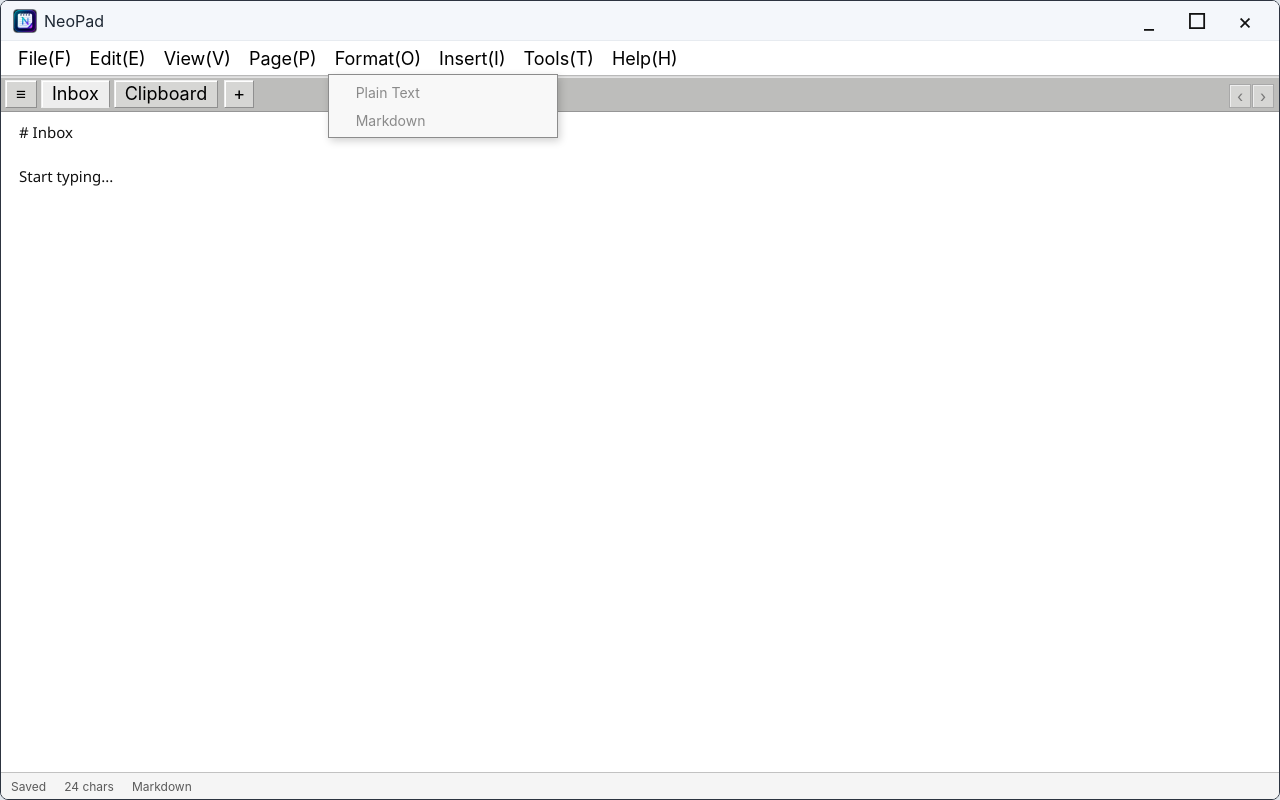
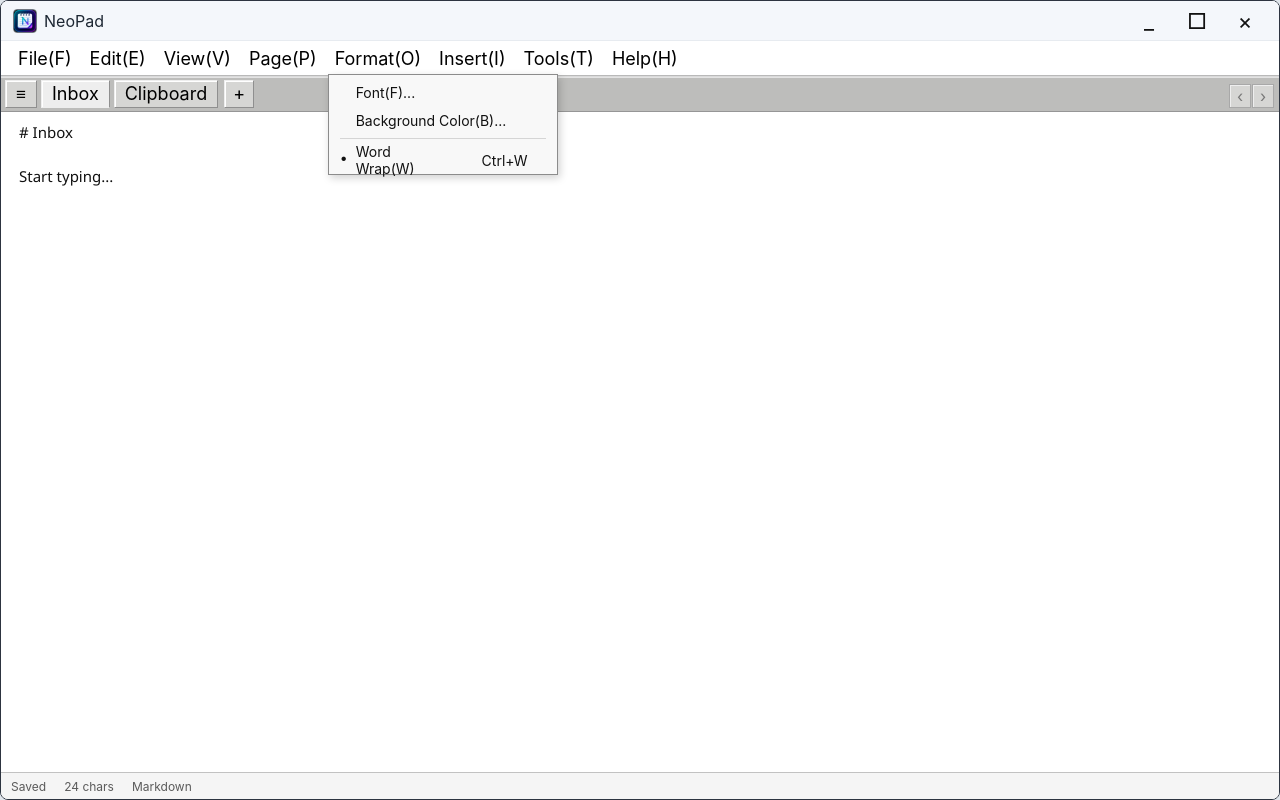
Before and after one commit to trevanzhang/neopad, a Vue app in the folder app/: page / in a window 1280 px wide. Both pictures are taken after a click on the button "Format(O)". Built offline with nearby package versions, Linux system fonts and the light colour scheme.

Commit message:
Add FlashPad-style format menu

```diff
--- a/app/src/App.vue
+++ b/app/src/App.vue
@@ -67,7 +67,11 @@
 const theme = ref<'system' | 'light' | 'dark'>('system')
 const language = ref<AppLanguage>(initialLanguage())
 const tabBarOrientation = ref<TabBarOrientation>(initialTabBarOrientation())
+const wordWrap = ref(initialBooleanSetting('neopad.wordWrap', true))
+const editorFontFamily = ref(initialStringSetting('neopad.editorFontFamily', '"Segoe UI", Arial, sans-serif'))
+const editorBackgroundColor = ref(initialStringSetting('neopad.editorBackgroundColor', '#ffffff'))
 const fileInput = ref<HTMLInputElement | null>(null)
+const backgroundColorInput = ref<HTMLInputElement | null>(null)
 const editorPane = ref<InstanceType<typeof EditorPane> | null>(null)
 const workspacePath = ref('~/.neopad')
 const activeTab = computed(() => tabs.value.find((tab) => tab.id === activeTabId.value) ?? tabs.value[0])
@@ -148,6 +152,18 @@
   window.localStorage.setItem('neopad.tabBarOrientation', tabBarOrientation.value)
 })
 
+watch(wordWrap, () => {
+  window.localStorage.setItem('neopad.wordWrap', String(wordWrap.value))
+})
+
+watch(editorFontFamily, () => {
+  window.localStorage.setItem('neopad.editorFontFamily', editorFontFamily.value)
+})
+
+watch(editorBackgroundColor, () => {
+  window.localStorage.setItem('neopad.editorBackgroundColor', editorBackgroundColor.value)
+})
+
 function initialLanguage(): AppLanguage {
   if (typeof window === 'undefined') {
     return 'en'
@@ -162,6 +178,23 @@
   }
 
   return window.localStorage.getItem('neopad.tabBarOrientation') === 'vertical' ? 'vertical' : 'horizontal'
+}
+
+function initialBooleanSetting(key: string, fallback: boolean) {
+  if (typeof window === 'undefined') {
+    return fallback
+  }
+
+  const value = window.localStorage.getItem(key)
+  return value === null ? fallback : value === 'true'
+}
+
+function initialStringSetting(key: string, fallback: string) {
+  if (typeof window === 'undefined') {
+    return fallback
+  }
+
+  return window.localStorage.getItem(key) || fallback
 }
 
 async function selectTab(tabId: string) {
@@ -372,6 +405,31 @@
   tabBarOrientation.value = tabBarOrientation.value === 'horizontal' ? 'vertical' : 'horizontal'
 }
 
+function promptEditorFont() {
+  const nextFont = window.prompt(t.value.menu.font, editorFontFamily.value)?.trim()
+  if (!nextFont) {
+    return
+  }
+
+  editorFontFamily.value = nextFont
+  statusMessage.value = t.value.status.fontUpdated
+}
+
+function openBackgroundColorPicker() {
+  backgroundColorInput.value?.click()
+}
+
+function updateEditorBackground(event: Event) {
+  const input = event.target as HTMLInputElement
+  editorBackgroundColor.value = input.value
+  statusMessage.value = t.value.status.backgroundUpdated
+}
+
+function toggleWordWrap() {
+  wordWrap.value = !wordWrap.value
+  statusMessage.value = wordWrap.value ? t.value.status.wordWrapOn : t.value.status.wordWrapOff
+}
+
 function showSearchPlaceholder() {
   searchOpen.value = true
   statusMessage.value = t.value.status.search
@@ -556,6 +614,11 @@
     toggleTabBarOrientation()
   }
 
+  if (event.key.toLowerCase() === 'w' && event.ctrlKey) {
+    event.preventDefault()
+    toggleWordWrap()
+  }
+
   if (event.key.toLowerCase() === 'v' && event.ctrlKey && event.shiftKey) {
     event.preventDefault()
     void saveCurrentClipboard()
@@ -654,6 +717,7 @@
       <MenuBar
         :preview-mode="previewMode"
         :tab-bar-orientation="tabBarOrientation"
+        :word-wrap="wordWrap"
         :messages="t.menu"
         @new-note="createLocalTab"
         @save-clipboard="saveCurrentClipboard"
@@ -677,6 +741,9 @@
         @toggle-pin="togglePin"
         @toggle-tab-bar-orientation="toggleTabBarOrientation"
         @update-tab-bar-orientation="tabBarOrientation = $event"
+        @format-font="promptEditorFont"
+        @format-background="openBackgroundColorPicker"
+        @toggle-word-wrap="toggleWordWrap"
         @update-preview-mode="previewMode = $event"
       />
     </template>
@@ -698,11 +765,21 @@
         accept=".md,.markdown,.txt,text/markdown,text/plain"
         @change="loadFileFromInput"
       />
+      <input
+        ref="backgroundColorInput"
+        class="file-loader"
+        type="color"
+        :value="editorBackgroundColor"
+        @input="updateEditorBackground"
+      />
       <EditorPane
         v-if="previewMode !== 'preview'"
         ref="editorPane"
         v-model="content"
         :title="activeTab?.title ?? 'Untitled'"
+        :word-wrap="wordWrap"
+        :font-family="editorFontFamily"
+        :background-color="editorBackgroundColor"
       />
       <PreviewPane v-if="previewMode !== 'edit'" :content="content" />
     </div>
--- a/app/src/components/EditorPane.vue
+++ b/app/src/components/EditorPane.vue
@@ -12,14 +12,19 @@
 } from '@codemirror/view'
 import { onBeforeUnmount, onMounted, ref, watch } from 'vue'
 
-defineProps<{
+const props = defineProps<{
   title: string
+  wordWrap: boolean
+  fontFamily: string
+  backgroundColor: string
 }>()
 
 const model = defineModel<string>({ required: true })
 const editorRoot = ref<HTMLDivElement | null>(null)
 let editorView: EditorView | null = null
 const editable = new Compartment()
+const wrap = new Compartment()
+const appearance = new Compartment()
 
 const extensions = [
   history(),
@@ -30,7 +35,8 @@
   markdown(),
   keymap.of([indentWithTab, ...defaultKeymap, ...historyKeymap]),
   editable.of(EditorView.editable.of(true)),
-  EditorView.lineWrapping,
+  wrap.of(props.wordWrap ? EditorView.lineWrapping : []),
+  appearance.of(editorAppearance()),
   EditorView.updateListener.of((update) => {
     if (!update.docChanged) {
       return
@@ -41,15 +47,17 @@
       model.value = nextValue
     }
   }),
-  EditorView.theme({
+  baseEditorTheme(),
+]
+
+function baseEditorTheme() {
+  return EditorView.theme({
     '&': {
       height: '100%',
       color: 'var(--np-text)',
-      backgroundColor: '#ffffff',
       fontSize: '15px',
     },
     '.cm-scroller': {
-      fontFamily: '"Segoe UI", Arial, sans-serif',
       lineHeight: '1.45',
     },
     '.cm-content': {
@@ -72,8 +80,19 @@
     '.cm-focused': {
       outline: '0',
     },
-  }),
-]
+  })
+}
+
+function editorAppearance() {
+  return EditorView.theme({
+    '&': {
+      backgroundColor: props.backgroundColor,
+    },
+    '.cm-scroller': {
+      fontFamily: props.fontFamily,
+    },
+  })
+}
 
 onMounted(() => {
   if (!editorRoot.value) {
@@ -112,6 +131,24 @@
     },
   })
 })
+
+watch(
+  () => props.wordWrap,
+  (wordWrap) => {
+    editorView?.dispatch({
+      effects: wrap.reconfigure(wordWrap ? EditorView.lineWrapping : []),
+    })
+  },
+)
+
+watch(
+  () => [props.fontFamily, props.backgroundColor],
+  () => {
+    editorView?.dispatch({
+      effects: appearance.reconfigure(editorAppearance()),
+    })
+  },
+)
 
 function runEditorCommand(command: (view: EditorView) => boolean) {
   if (!editorView) {
--- a/app/src/components/MenuBar.vue
+++ b/app/src/components/MenuBar.vue
@@ -5,6 +5,7 @@
 defineProps<{
   previewMode: PreviewMode
   tabBarOrientation: 'horizontal' | 'vertical'
+  wordWrap: boolean
   messages: AppMessages['menu']
 }>()
 
@@ -31,6 +32,9 @@
   togglePin: []
   toggleTabBarOrientation: []
   updateTabBarOrientation: [orientation: 'horizontal' | 'vertical']
+  formatFont: []
+  formatBackground: []
+  toggleWordWrap: []
   updatePreviewMode: [mode: PreviewMode]
 }>()
 </script>
@@ -145,8 +149,13 @@
     <div class="menu-root">
       <button type="button" class="menu-title">{{ messages.format }}</button>
       <div class="menu-popover">
-        <button type="button" disabled>{{ messages.plainText }}</button>
-        <button type="button" disabled>{{ messages.markdown }}</button>
+        <button type="button" @click="$emit('formatFont')">{{ messages.font }}</button>
+        <button type="button" @click="$emit('formatBackground')">{{ messages.backgroundColor }}</button>
+        <div class="menu-separator" role="separator" />
+        <button type="button" class="menu-command" :class="{ checked: wordWrap }" @click="$emit('toggleWordWrap')">
+          <span>{{ messages.wordWrap }}</span>
+          <span class="menu-shortcut">{{ messages.ctrlW }}</span>
+        </button>
       </div>
     </div>
 
--- a/app/src/lib/i18n.ts
+++ b/app/src/lib/i18n.ts
@@ -43,6 +43,10 @@
     horizontal: string
     vertical: string
     f10: string
+    font: string
+    backgroundColor: string
+    wordWrap: string
+    ctrlW: string
     editMode: string
     splitMode: string
     previewMode: string
@@ -99,6 +103,10 @@
     savedAsFile: string
     exported: string
     trashOpened: string
+    fontUpdated: string
+    backgroundUpdated: string
+    wordWrapOn: string
+    wordWrapOff: string
     search: string
     settings: string
     alwaysOnTop: string
@@ -154,6 +162,10 @@
       horizontal: 'Horizontal(H)',
       vertical: 'Vertical(V)',
       f10: 'F10',
+      font: 'Font(F)...',
+      backgroundColor: 'Background Color(B)...',
+      wordWrap: 'Word Wrap(W)',
+      ctrlW: 'Ctrl+W',
       editMode: 'Edit',
       splitMode: 'Split',
       previewMode: 'Preview',
@@ -210,6 +222,10 @@
       savedAsFile: 'Saved as file',
       exported: 'Exported',
       trashOpened: 'Trash opened',
+      fontUpdated: 'Font updated',
+      backgroundUpdated: 'Background color updated',
+      wordWrapOn: 'Word wrap on',
+      wordWrapOff: 'Word wrap off',
       search: 'Search',
       settings: 'Settings',
       alwaysOnTop: 'Always on top',
@@ -263,6 +279,10 @@
       horizontal: '\u6a2a\u5411\u65b9\u5f0f(H)',
       vertical: '\u7eb5\u5411\u65b9\u5f0f(V)',
       f10: 'F10',
+      font: '\u5b57\u4f53(F)...',
+      backgroundColor: '\u80cc\u666f\u8272(B)...',
+      wordWrap: '\u81ea\u52a8\u6362\u884c(W)',
+      ctrlW: 'Ctrl+W',
       editMode: '\u7f16\u8f91',
       splitMode: '\u5206\u5c4f',
       previewMode: '\u9884\u89c8',
@@ -319,6 +339,10 @@
       savedAsFile: '\u5df2\u53e6\u5b58\u5230\u6587\u4ef6',
       exported: '\u5df2\u5168\u90e8\u5bfc\u51fa',
       trashOpened: '\u5df2\u6253\u5f00\u56de\u6536\u7ad9',
+      fontUpdated: '\u5df2\u66f4\u65b0\u5b57\u4f53',
+      backgroundUpdated: '\u5df2\u66f4\u65b0\u80cc\u666f\u8272',
+      wordWrapOn: '\u5df2\u5f00\u542f\u81ea\u52a8\u6362\u884c',
+      wordWrapOff: '\u5df2\u5173\u95ed\u81ea\u52a8\u6362\u884c',
       search: '\u641c\u7d22',
       settings: '\u8bbe\u7f6e',
       alwaysOnTop: '\u7a97\u53e3\u7f6e\u9876',
```
